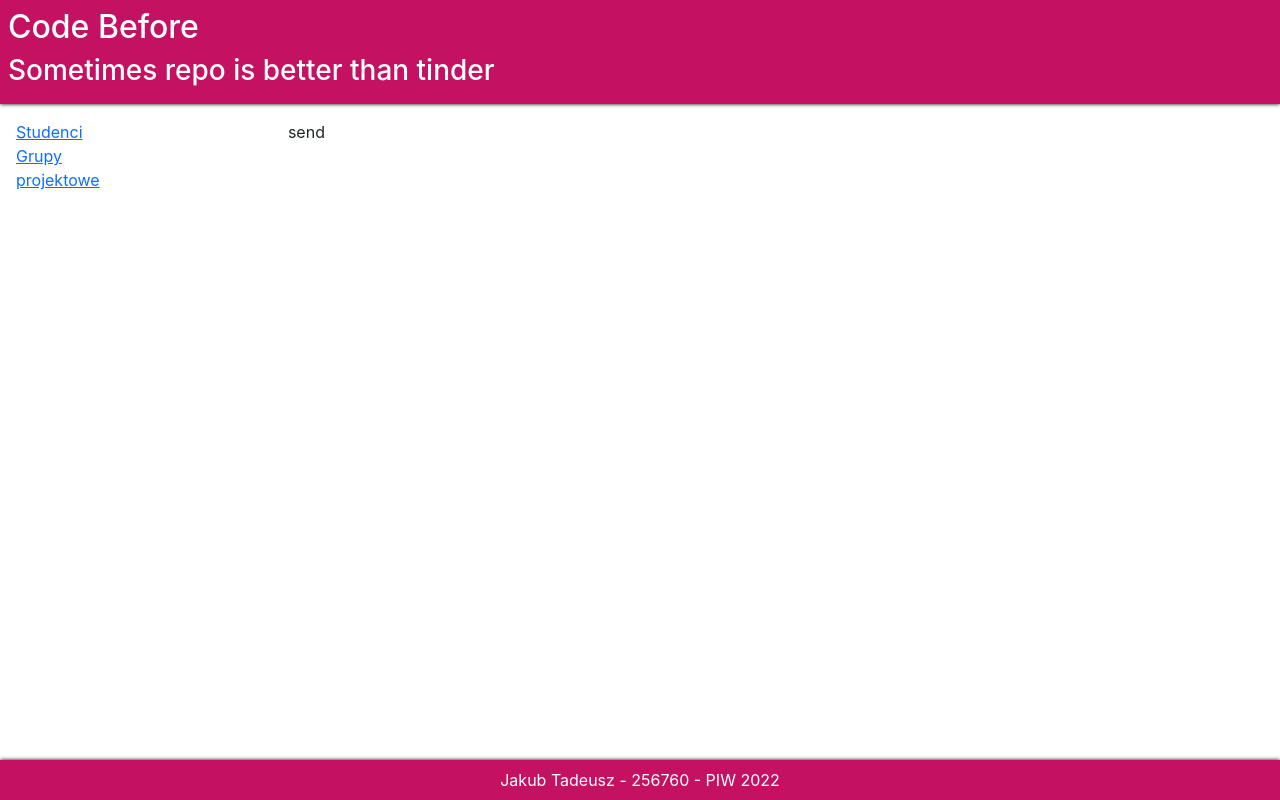
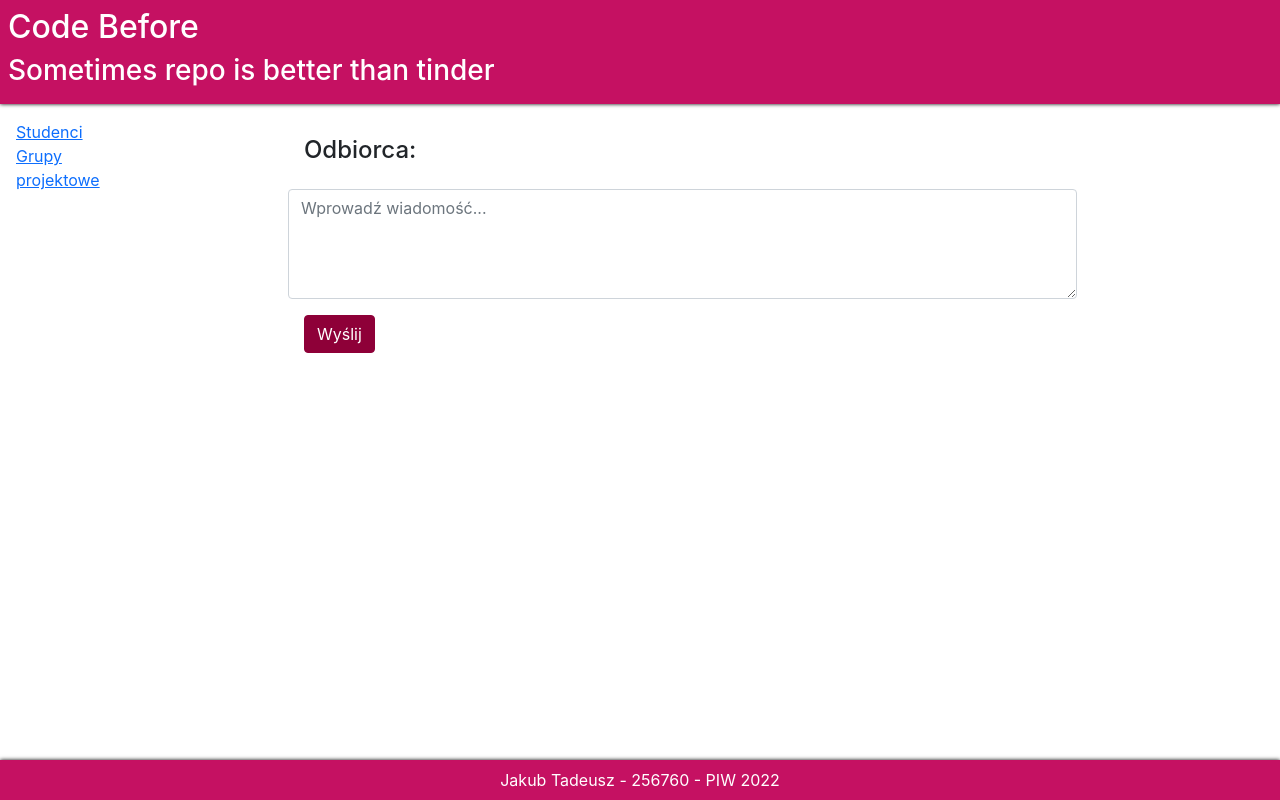
Before and after one commit to jakubtadeusz/PIW_LAB_2022, a React (Create React App) app in the folder Lab3/code-before/: page /message/send in a window 1280 px wide. Built offline with nearby package versions, Linux system fonts and the light colour scheme.

Commit message:
Add message send view

```diff
--- /dev/null
+++ b/Lab3/code-before/src/Pages/Components/SendMessage.css
@@ -0,0 +1,33 @@
+
+.SendMessage{
+    width: 100%;
+    display: flex;
+    align-items: center;
+    flex-direction: column;
+}
+
+.message-recipient{
+    width: 100%;
+    padding: 1em;
+}
+
+.send{
+    width: 100%;
+    padding: 1em;
+}
+
+@keyframes example {
+    from {opacity: 100%;}
+    to {opacity: 0%;}
+  }
+
+.message-sent-modal{
+    position: absolute;
+    color: white;
+    background-color: #343a40;
+    font-size: xx-large;
+    padding: 2em;
+    border-radius: 1em;
+    animation-name: example;
+    animation-duration: 2s;
+}
--- a/Lab3/code-before/src/Pages/Components/SendMessage.js
+++ b/Lab3/code-before/src/Pages/Components/SendMessage.js
@@ -1,8 +1,35 @@
+import { useState, useEffect } from "react";
+import {useParams} from "react-router-dom";
+import "./SendMessage.css"
 
-function SendMessage (prop) {
-    return (<div>
-        send
-        </div>);
+function SendMessage (props) {
+    const [showModal, setShowModal] = useState(false);
+    const [message, setMessage] = useState("");
+    let { name } = useParams();
+
+    useEffect( () => {
+        if(showModal){
+            setTimeout(()=>setShowModal(false), 2000);
+        }
+    }, [showModal]);
+
+    const handleSendButton = () => {
+        setMessage("");
+        setShowModal(true);
+    }
+
+    const handleMessageChange = (event) => {
+        setMessage(event.target.value);
+    }
+
+    return (
+    <div className="SendMessage">
+        {showModal && <div className="message-sent-modal">Wysłano!</div>}
+        <div className="message-recipient"><h4>Odbiorca: {name}</h4></div>
+        <textarea type={"text"} placeholder="Wprowadź wiadomość..." className="form-control" rows={4} onChange={handleMessageChange} value={message}></textarea>
+        <div className="send"><button type="button" className="btn btn-dark" onClick={handleSendButton}>Wyślij</button></div>
+    </div>
+    );
 };
 
 export default SendMessage;
```
